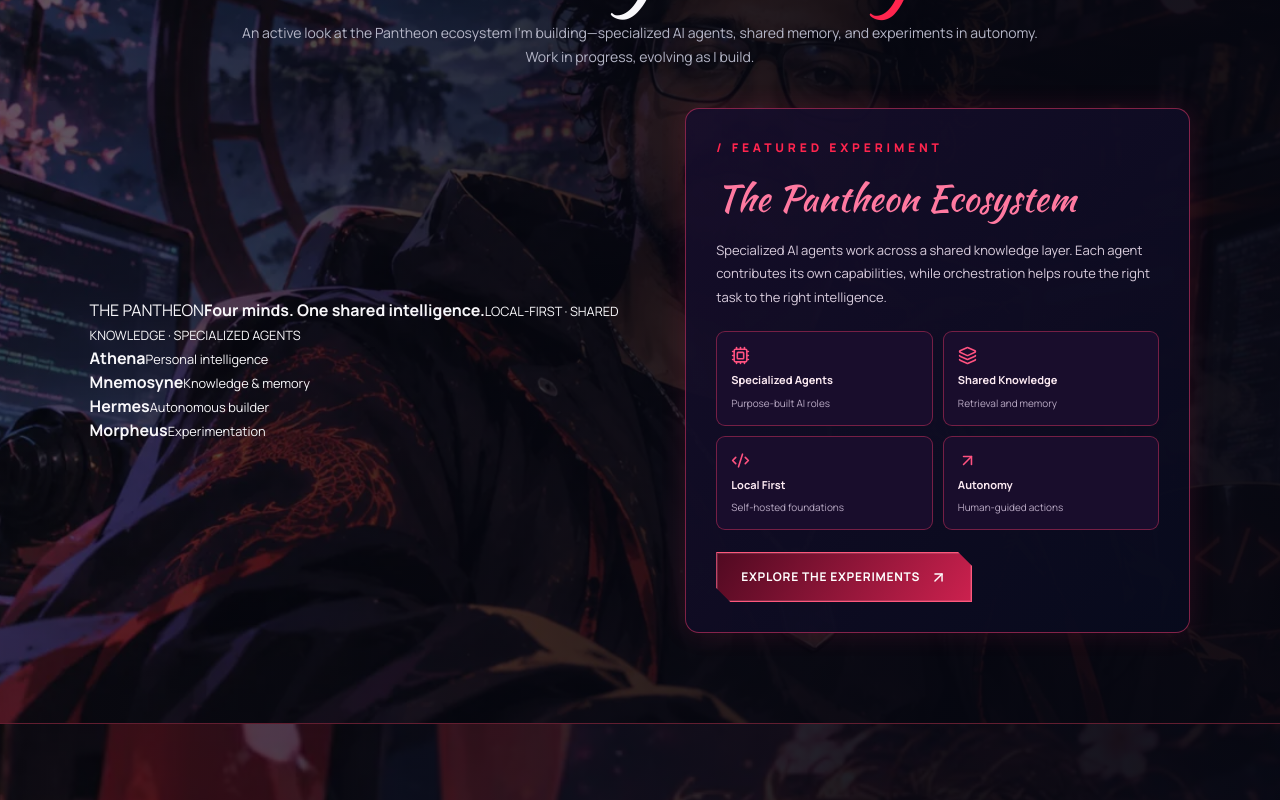
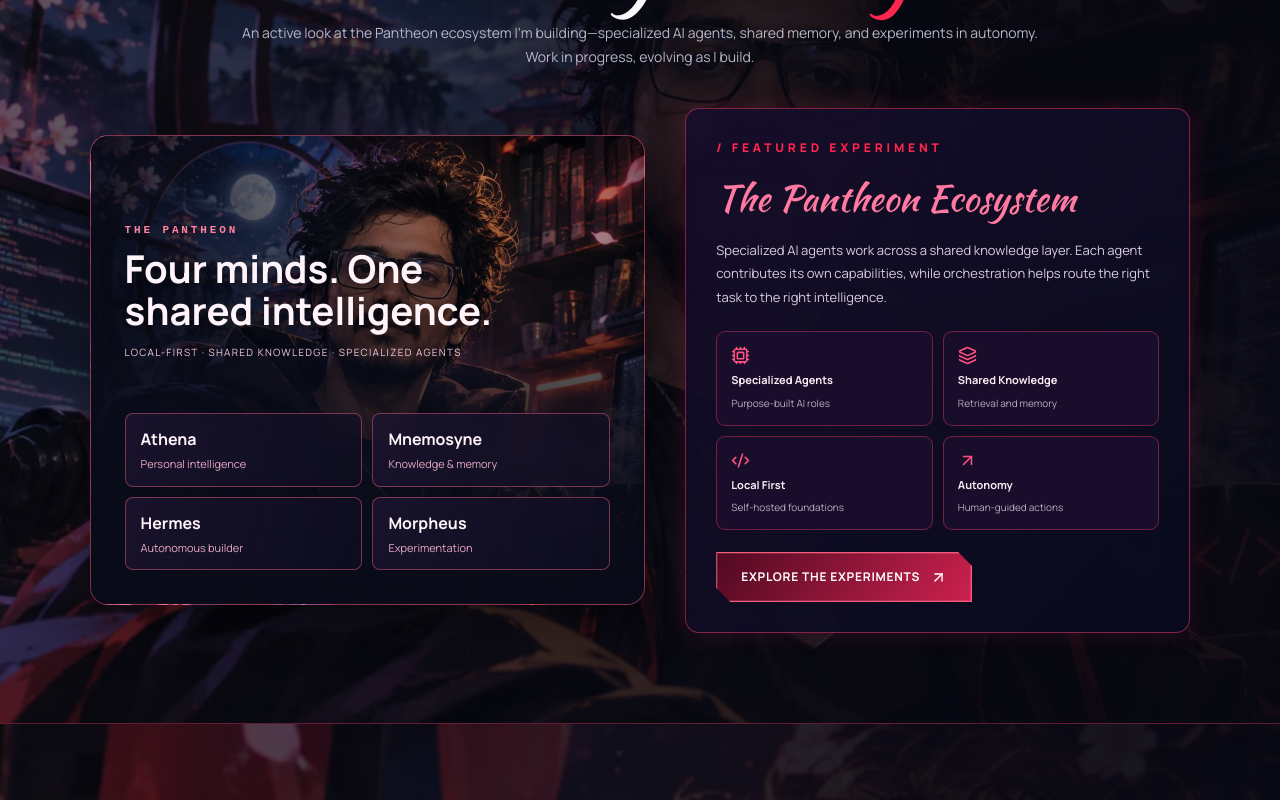
Before and after one commit to Rakshit-Rangarajan/manifesto, a Next.js app: page / in a window 1280 px wide. Shown: the part 1920-2720 px from the top of the page. Built offline with nearby package versions, Linux system fonts and the light colour scheme; no server answers; a web font is replaced by a local one.

Commit message:
style(evo): integrate Pantheon and technology panels with cinematic chapter art

```diff
--- a/components/evo.css
+++ b/components/evo.css
@@ -277,3 +277,23 @@
 .evo-light .evo-side-nav{background:#fbeae9!important;border-color:#ac6480!important}
 .evo-light .evo-section{color:#352034}
 @media(max-width:700px){.evo-light .evo-hero-scrim{background:linear-gradient(180deg,transparent 12%,rgba(249,233,233,.25) 44%,rgba(249,233,233,.94) 72%)}}
+
+/* Pantheon: illustrated anime-tech command room rather than a floating orbit. */
+.evo-pantheon-scene{position:relative;min-height:470px;overflow:hidden;border:1px solid #ee537a88;border-radius:18px;background:linear-gradient(180deg,#080c1b22,#080c1bea 90%),url('/evo/chapters/lab.webp') center/cover;box-shadow:inset 0 0 65px #03030cb8,0 18px 48px #0006;display:flex;flex-direction:column;justify-content:space-between;padding:clamp(18px,3vw,34px)}
+.evo-pantheon-scene:before{content:"";position:absolute;inset:0;background:linear-gradient(90deg,#080b18e8,transparent 72%),linear-gradient(0deg,#080b18ed,transparent 68%);pointer-events:none}
+.evo-pantheon-crest,.evo-pantheon-cast{position:relative;z-index:1}
+.evo-pantheon-crest{display:flex;flex-direction:column;gap:12px;max-width:420px}
+.evo-pantheon-crest>span{font:700 11px monospace;letter-spacing:.26em;color:#ff829e}
+.evo-pantheon-crest strong{font-size:clamp(27px,3vw,44px);line-height:1.1;color:#fff4fa;text-shadow:0 3px 22px #000}
+.evo-pantheon-crest small{font-size:10px;letter-spacing:.13em;color:#f3c8db}
+.evo-pantheon-cast{display:grid;grid-template-columns:repeat(2,minmax(0,1fr));gap:10px}
+.evo-pantheon-character{display:flex;flex-direction:column;gap:5px;padding:13px 15px;border:1px solid #ff638a70;background:linear-gradient(105deg,#1b142edc,#100e23a0);backdrop-filter:blur(12px);border-radius:8px;transition:transform .25s,border-color .25s}
+.evo-pantheon-character:hover{transform:translateY(-3px);border-color:#ffb0c4}
+.evo-pantheon-character strong{font-size:16px;color:#fff3f8}.evo-pantheon-character small{font-size:11px;color:#e6a8c2}
+.evo-light .evo-pantheon-scene{border-color:#bd567c;background-image:linear-gradient(180deg,#fff2f31c,#35142dbb),url('/evo/chapters/lab.webp')}
+.evo-light .evo-pantheon-scene:before{background:linear-gradient(90deg,#37152c99,transparent 85%),linear-gradient(0deg,#34152dbb,transparent 70%)}
+.evo-stack-matrix{border-radius:18px;clip-path:none;background:linear-gradient(155deg,#1b122aaf,#080c1de8),url('/evo/chapters/skills.webp') center/cover;backdrop-filter:blur(12px)}
+.evo-matrix-tile{border-radius:10px;background:linear-gradient(120deg,#1e172ce8,#101527d9);backdrop-filter:blur(9px)}
+.evo-light .evo-stack-matrix{background:linear-gradient(145deg,#fff1f3e6,#f5e2f0c9),url('/evo/chapters/skills.webp') center/cover}
+.evo-light .evo-matrix-tile{background:#fff6f3d9}
+@media(max-width:650px){.evo-pantheon-scene{min-height:440px}.evo-pantheon-cast{grid-template-columns:1fr 1fr}.evo-pantheon-character{padding:10px}.evo-pantheon-character strong{font-size:13px}}
```
